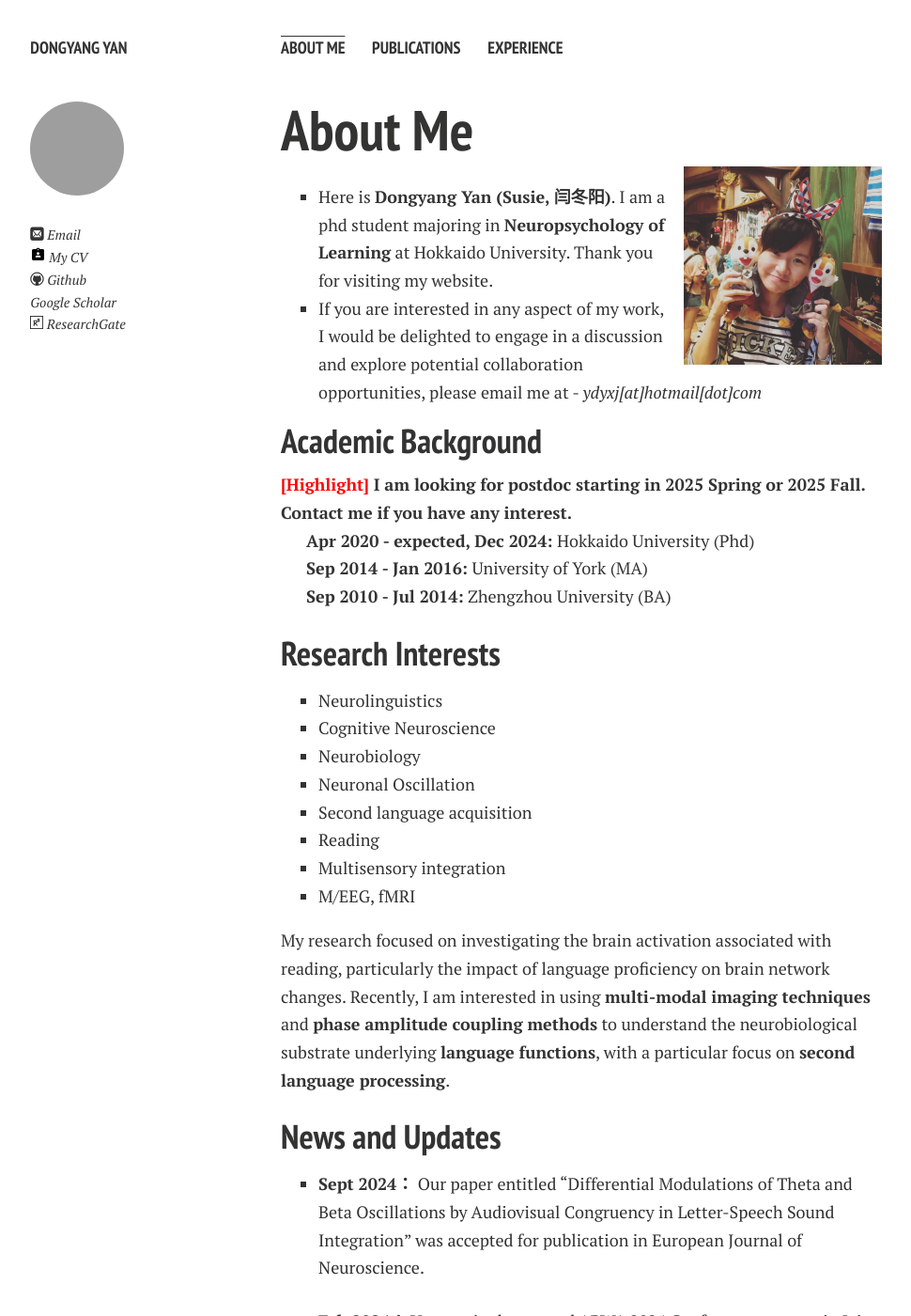
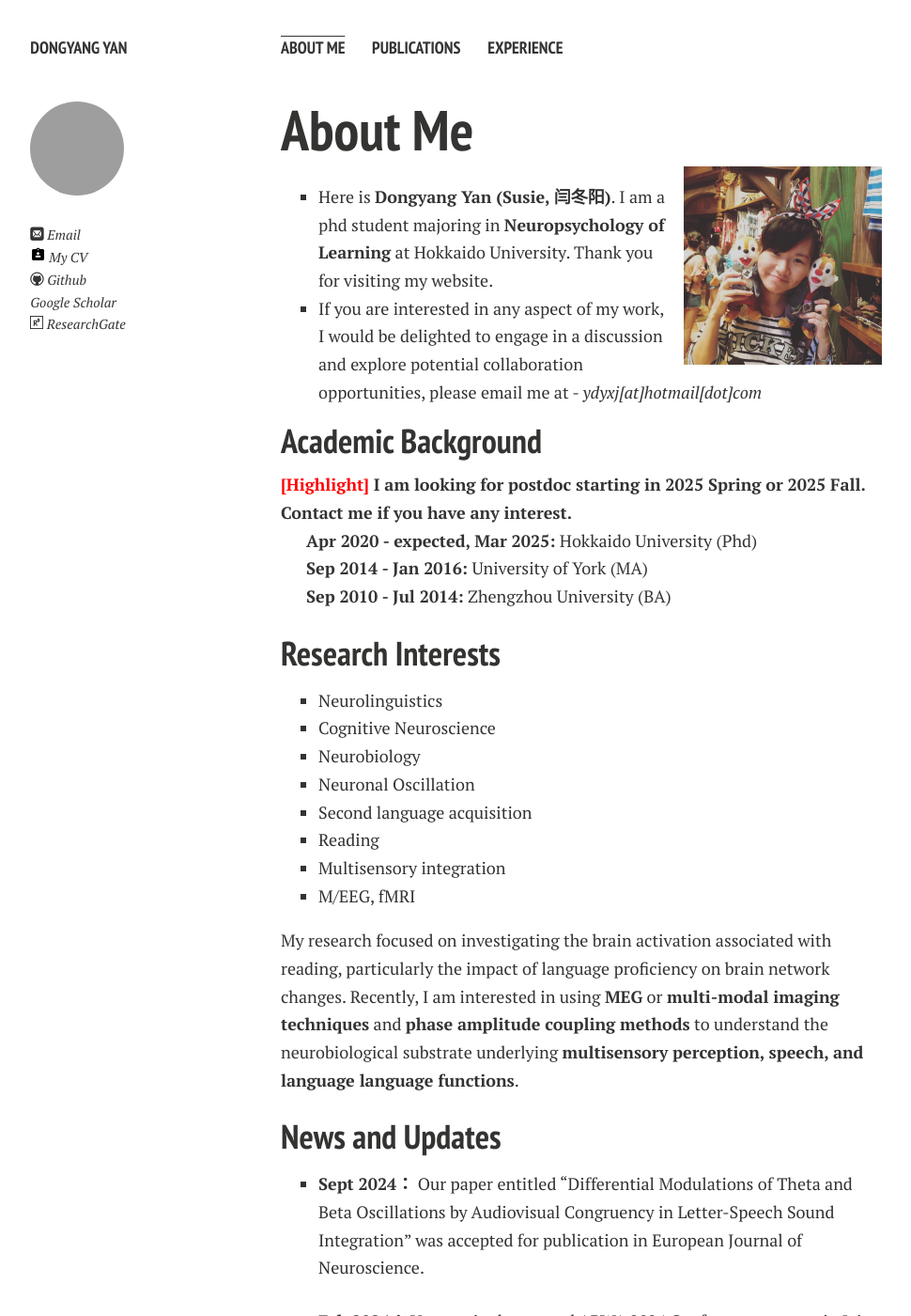
Before and after one commit to ydyxj/ydyxj.github.io, a Jekyll site: the page built from index.md, in a window 1280 px wide and 1400 px high. Shown: the whole window at 94% size, without its empty margins (21-991 px from the left). Built offline with Jekyll 4.4.1, drawn with Linux system fonts in a browser that asks for light colours; nearby versions of some CDN libraries; comment, search, counter and statistics services are not loaded; a style sheet for code colours, icons or effects is not loaded; our own code applies the rules of GitHub Pages for plain Markdown files.

Commit message:
Add files via upload

```diff
--- a/index.md
+++ b/index.md
@@ -16,7 +16,7 @@ Thank you for visiting my website.
 **<font color='red'>[Highlight]</font> I am looking for postdoc starting in 2025 Spring or 2025 Fall. Contact me if you have any interest.**
 
 
- **Apr 2020 - expected, Dec 2024:**  Hokkaido University (Phd)
+ **Apr 2020 - expected, Mar 2025:**  Hokkaido University (Phd)
 
  **Sep 2014 - Jan 2016:** University of York (MA)
 
@@ -36,7 +36,7 @@ Thank you for visiting my website.
 - M/EEG, fMRI
 
 
-My research focused on investigating the brain activation associated with reading, particularly the impact of language proficiency on brain network changes. Recently, I am interested in using **multi-modal imaging techniques** and **phase amplitude coupling methods** to understand the neurobiological substrate underlying **language functions**, with a particular focus on **second language processing**.
+My research focused on investigating the brain activation associated with reading, particularly the impact of language proficiency on brain network changes. Recently, I am interested in using **MEG** or **multi-modal imaging techniques** and **phase amplitude coupling methods** to understand the neurobiological substrate underlying **multisensory perception, speech, and language language functions**.
 
 
 
```
